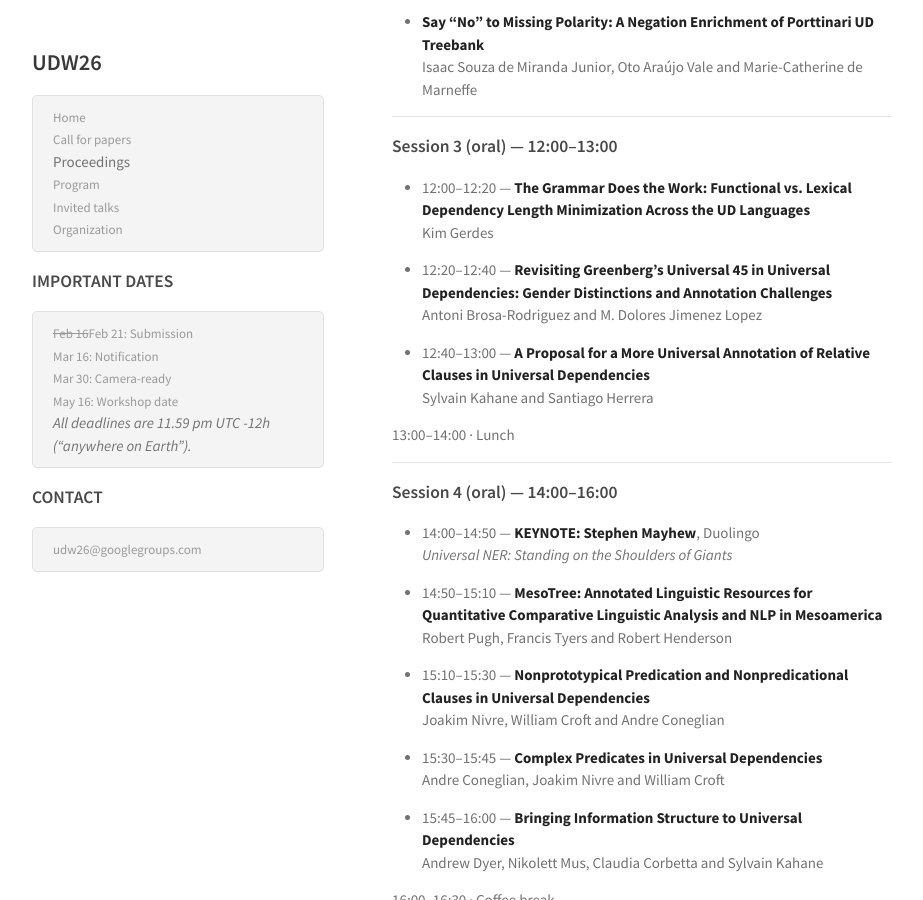
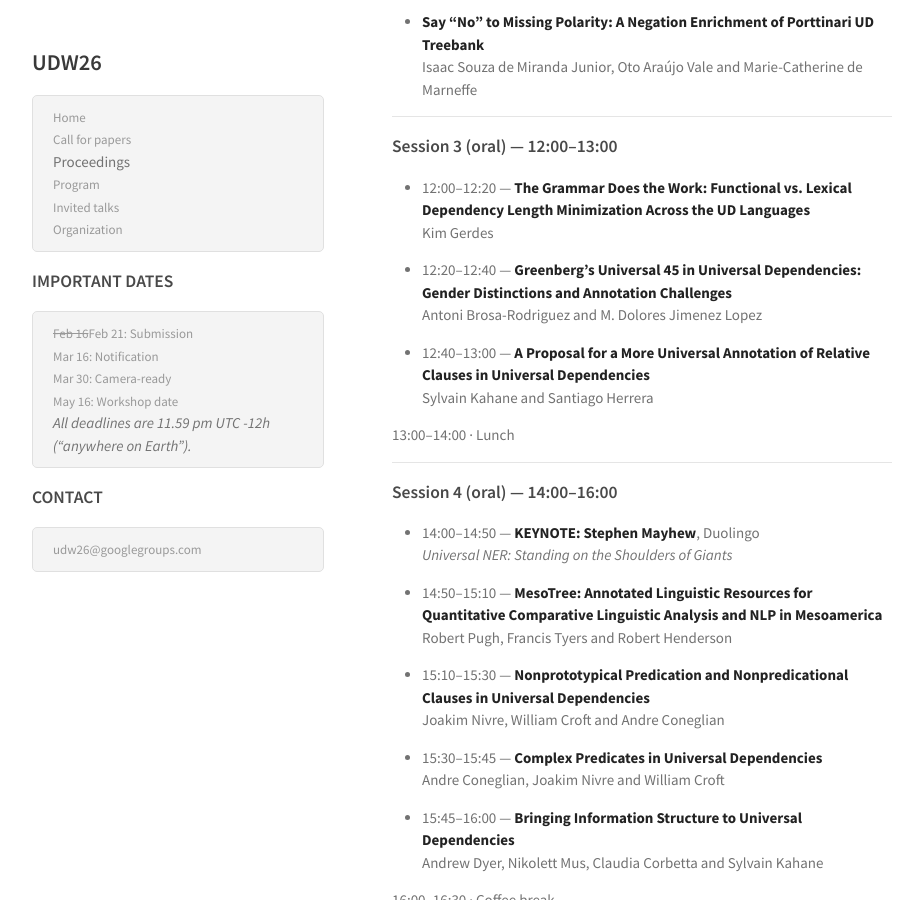
Before and after one commit to UniversalDependencies/udw26, a Jekyll site: the page built from program.md, in a window 1280 px wide and 900 px high, scrolled down 1479 px. Shown: the whole window, without its empty margins (178-1101 px from the left). Built offline with Jekyll 4.4.1, drawn with Linux system fonts in a browser that asks for light colours.

Commit message:
One title correction.

```diff
--- a/program.md
+++ b/program.md
@@ -69,7 +69,7 @@ title: Program
 - 12:00–12:20 — **The Grammar Does the Work: Functional vs. Lexical Dependency Length Minimization Across the UD Languages**
   Kim Gerdes
 
-- 12:20–12:40 — **Revisiting Greenberg's Universal 45 in Universal Dependencies: Gender Distinctions and Annotation Challenges**
+- 12:20–12:40 — **Greenberg’s Universal 45 in Universal Dependencies: Gender Distinctions and Annotation Challenges**
   Antoni Brosa-Rodriguez and M. Dolores Jimenez Lopez
 
 - 12:40–13:00 — **A Proposal for a More Universal Annotation of Relative Clauses in Universal Dependencies**
```
